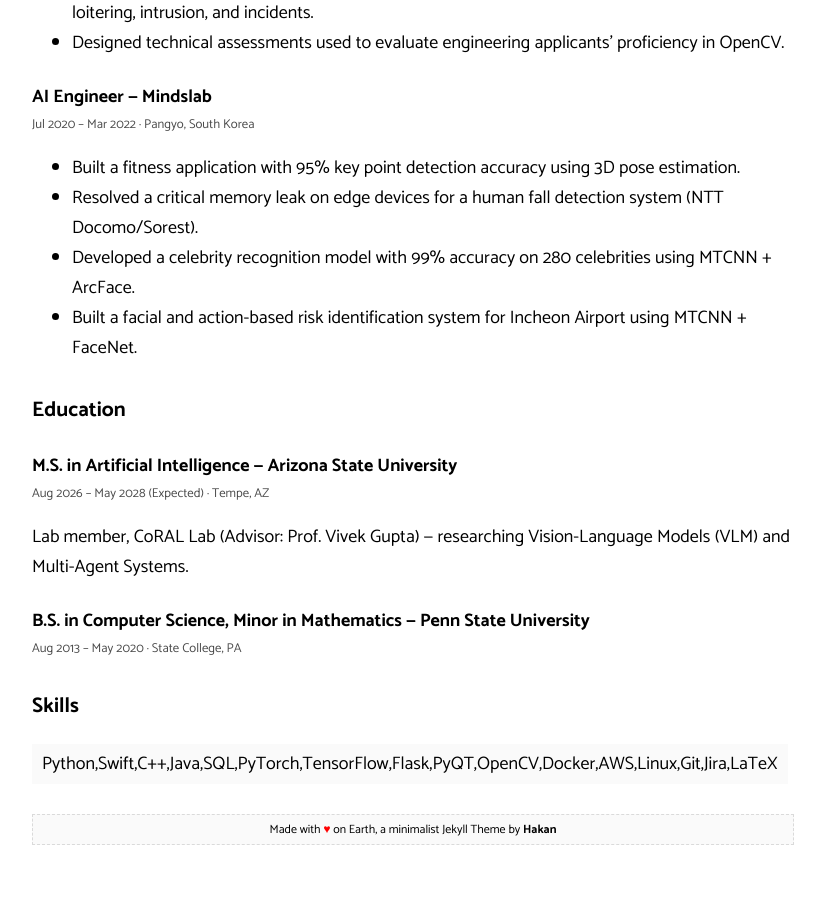
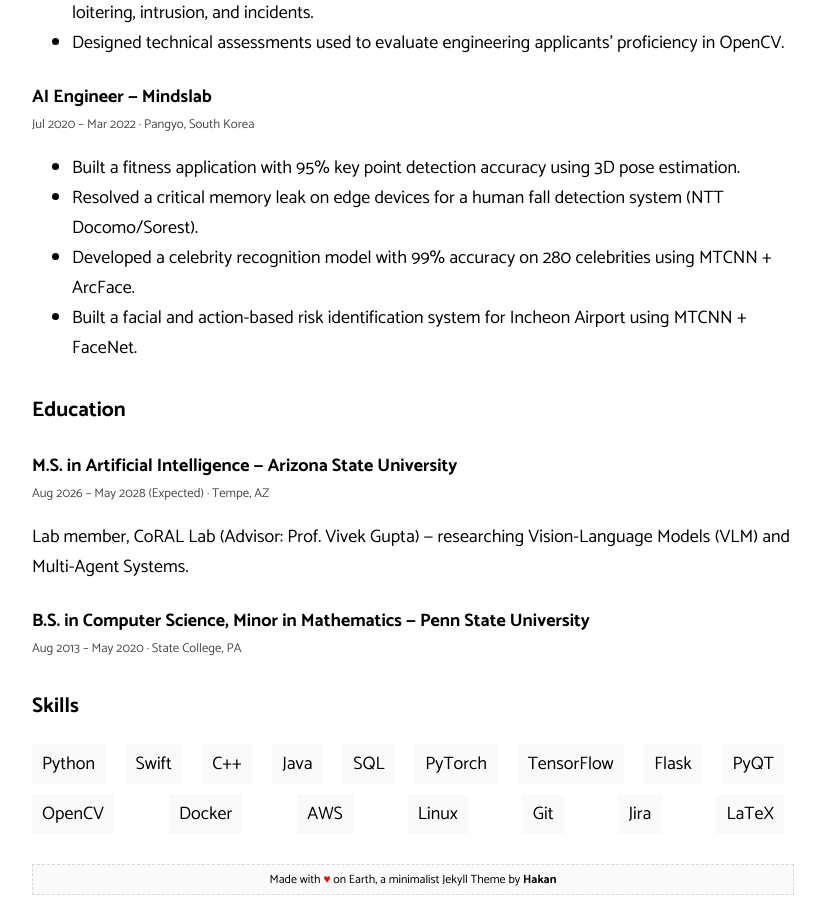
Before and after one commit to mwc5697/mwc5697.github.io, a Jekyll site: the page built from about.html, in a window 1280 px wide and 900 px high, scrolled down 1273 px. Shown: the whole window, without its empty margins (227-1052 px from the left). Built offline with Jekyll 4.4.1, drawn with Linux system fonts in a browser that asks for light colours; before the commit the page ends 2123 px from its top, so only the background shows below that.

Commit message:
Fix skills tags rendering as one merged string
The split filter chained inline inside the for loop's collection
expression wasn't applied by GitHub Pages' Liquid, so all 16 skills
rendered as a single tag. Assigning the split array first fixes it.

```diff
--- a/about.html
+++ b/about.html
@@ -53,7 +53,8 @@ title: "About Me"
 	<h3>Skills</h3>
 	<div class="tags-container">
 		<div class="tags">
-			{% for skill in "Python,Swift,C++,Java,SQL,PyTorch,TensorFlow,Flask,PyQT,OpenCV,Docker,AWS,Linux,Git,Jira,LaTeX" | split: "," %}
+			{% assign skills = "Python,Swift,C++,Java,SQL,PyTorch,TensorFlow,Flask,PyQT,OpenCV,Docker,AWS,Linux,Git,Jira,LaTeX" | split: "," %}
+			{% for skill in skills %}
 			<div class="tag">{{ skill }}</div>
 			{% endfor %}
 		</div>
```
